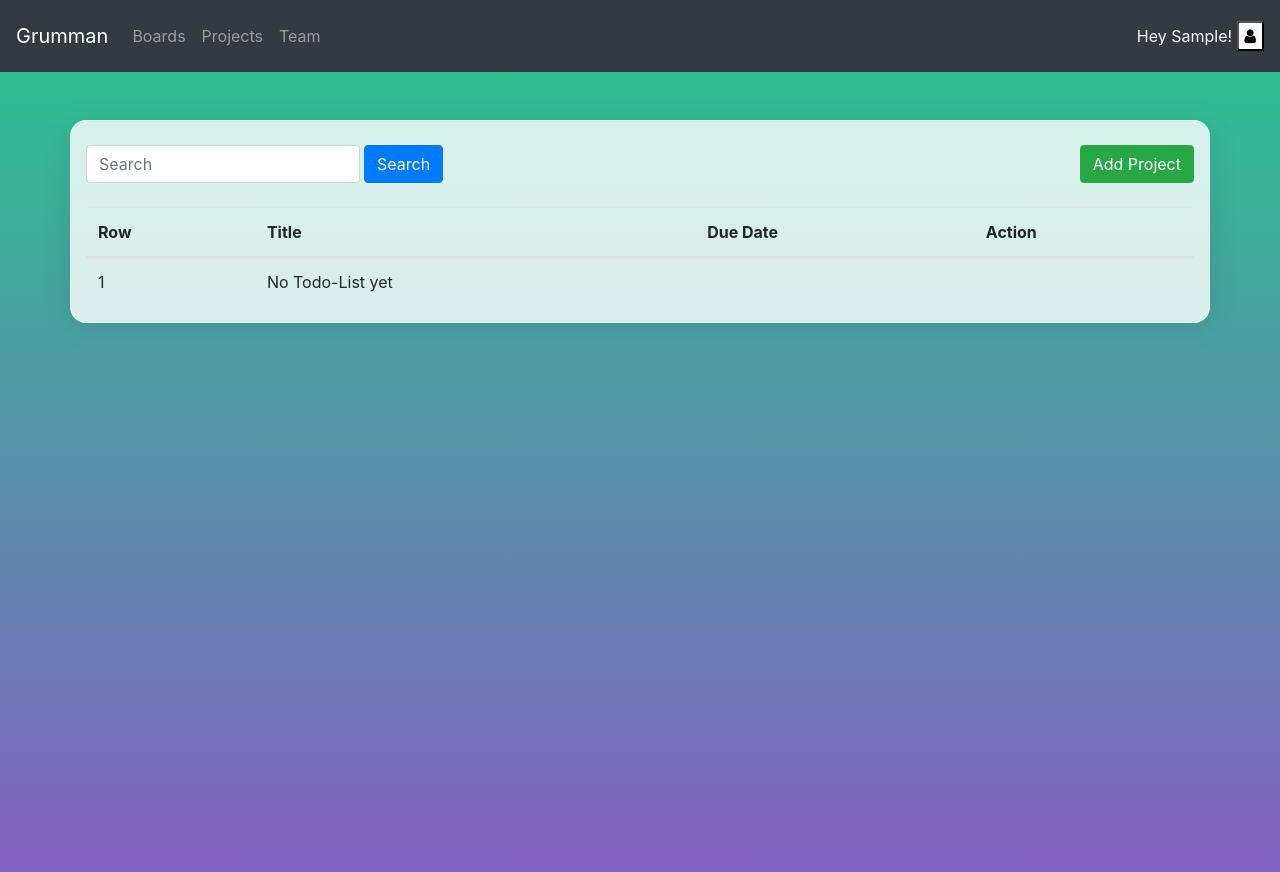
After one commit to Amin-egn/Grumman, a Django app: page /projects/ in a window 1280 px wide. The commit adds this page. Run offline with Django 4.2, Linux system fonts and the light colour scheme; the visitor is signed in with stand-in values (Sample User, id 1); data that the repository does not hold is empty; some libraries are stand-ins or nearby versions.

Commit message:
1) complete navbar 2) add some files 3) some changes in raw form and register

```diff
--- a/templates/base.html
+++ b/templates/base.html
@@ -9,15 +9,16 @@
     {% block style %}
     <link rel="shortcut icon" type="image/png" href="{% static 'img/fav_icon.png' %}">
     <link rel="stylesheet" href="{% static 'css/bootstrap.min.css' %}">
-    <link rel="stylesheet" href="{% static 'css/fontawesome.min.css' %}">
+    <link rel="stylesheet" href="{% static 'css/font-awesome.min.css' %}">
+    <link rel="stylesheet" href="https://maxcdn.bootstrapcdn.com/font-awesome/4.2.0/css/font-awesome.min.css">
     <link rel="stylesheet" href="{% static 'css/style.css' %}">
     {% endblock %}
 </head>
 <body>
 
-
     <nav class="navbar navbar-expand-sm bg-dark navbar-dark p-3">
         <a class="navbar-brand" href="{% url 'home' %}">Grumman</a>
+        {% if user.is_authenticated %}
         <button class="navbar-toggler" type="button" data-toggle="collapse" data-target="#collapsibleNavbar">
             <span class="navbar-toggler-icon"></span>
         </button>
@@ -28,32 +29,48 @@
                     <a class="nav-link" href="#">Boards</a>
                 </li>
                 <li class="nav-item">
-                    <a class="nav-link" href="#">Projects</a>
+                    <a class="nav-link" href="{% url 'projects' %}">Projects</a>
                 </li>
                 <li class="nav-item">
                     <a class="nav-link" href="#">Team</a>
                 </li>
             </ul>
-        </div>
-        <div class="dropdown">
-            <button class="" id="navbarDpMenu" type="button" role="button" data-toggle="dropdown" aria-expanded="false">
-                <i class="fas fa-user-tie" aria-hidden="true"></i>
+
+            <div class="dropdown ml-auto">
+                <span class="ml-2 text-light">Hey {{ user.first_name }}!</span>
+                <button class="bg-light" id="navbarDpMenu" type="button" role="button" data-toggle="dropdown" aria-expanded="false">
+                    <i class="fa fa-user" aria-hidden="true"></i>
                 </button>
-            <ul class="dropdown-menu dropdown-menu-end p-1" aria-labelledby="navbarDpMenu">
+                <ul class="dropdown-menu dropdown-menu-right p-1" aria-labelledby="navbarDpMenu">
                     <li>
-                    <a class="dropdown-item" href="">Profile</a>
+                        <a class="dropdown-item" href="#">Profile</a>
                     </li>
                     <li>
                         <a class="dropdown-item" href="">Settings</a>
                     </li>
+                    <div class="dropdown-divider"></div>
                     <li>
-                    <a class="dropdown-item" href="">Logout</a>
+                        <a class="dropdown-item" href="{% url 'logout' %}">Logout</a>
                     </li>
                 </ul>
             </div>
-
+            {% else %}
+            <div class="ml-auto">
+                <a class="btn btn-secondary" href="{% url 'login' %}">Login</a>
+                <a class="btn btn-primary" href="{% url 'register' %}">Register</a>
+            </div>
+            {% endif %}
+        </div>
 
     </nav>
+    <div class="messages text-center">
+        {% for message in messages %}
+        <div class="alert alert-{{ message.tags }} rounded-0 m-0 alert-dismissible fade show" role="alert">
+            <button class="close" type="button" data-dismiss="alert">&times;</button>
+            <strong>{{ message | safe }}</strong>
+        </div>
+        {% endfor %}
+    </div>
 
 
     <section class="background-color vh-100 overflow-hidden">
@@ -64,6 +81,6 @@
     <script src="{% static 'js/jquery-3.6.0.min.js' %}"></script>
     <script src="{% static 'js/bootstrap.bundle.min.js' %}"></script>
     <script src="{% static 'js/bootstrap.min.js' %}"></script>
-
+    <script src="{% static 'js/doc.js' %}"></script>
 </body>
 </html>
--- /dev/null
+++ b/templates/project_add.html
@@ -0,0 +1,4 @@
+{% extends 'base.html' %}
+{% block content %}
+
+{% endblock %}
--- /dev/null
+++ b/templates/projects.html
@@ -0,0 +1,51 @@
+{% extends 'base.html' %}
+{% block content %}
+
+<div class="container mt-5 background-glassy">
+    <div class="row my-4">
+        <div class="col-md-8">
+            <div class="input-group">
+              <div class="form-outline mr-1">
+                <input type="search" class="form-control" placeholder="Search">
+              </div>
+              <button type="button" class="btn btn-primary">
+                Search
+              </button>
+            </div>
+
+        </div>
+        <div class="col-md-4 text-right">
+                <a class="btn btn-success" id="add-project" href="{% url 'new_project' %}">Add Project</a>
+        </div>
+    </div>
+    <div class="table-reponsive">
+        <table class="table">
+            <thead>
+                <th>Row</th>
+                <th>Title</th>
+                <th>Due Date</th>
+                <th>Action</th>
+            </thead>
+            <tbody>
+                {% for todo in todo_list %}
+                <tr>
+                    <td>{{ forloop.counter }}</td>
+                    <td>{{ todo.title }}</td>
+                    <td>{{ todo.items.due_date }}</td>
+                    <td>
+                        <button type="button" class="btn btn-primary">Edit</button>
+                        <button type="button" class="btn btn-danger">Delete</button>
+                    </td>
+                </tr>
+                {% empty %}
+                <tr>
+                    <td>1</td>
+                    <td>No Todo-List yet</td>
+                </tr>
+                {% endfor %}
+            </tbody>
+        </table>
+    </div>
+</div>
+
+{% endblock %}
--- a/templates/raw_form_include.html
+++ b/templates/raw_form_include.html
@@ -1,7 +1,7 @@
 {% load widget_tweaks %}
 
 {% if form.non_field_errors %}
-<div class="alert " role="alert">
+<div class="alert alert-danger" role="alert">
     {% for err in form.non_field_errors %}
         <p {% if forloop.last %} class="mb-0" {% endif %}>{{ err }}</p>
     {% endfor %}
```
Also changed, not shown: templates/register.html (+2 -5 lines). Lines whose indentation alone changed are shown as unchanged.
